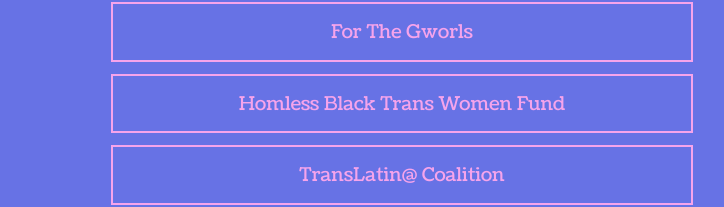
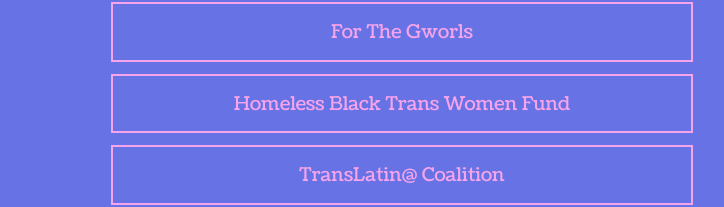
Before and after one commit to browncap/translivesmatter.xyz, a Vue app: page / in a window 1280 px wide. Shown: the part 413-620 px from the top of the page, without its empty margins (238-962 px from the left). Built offline with nearby package versions, Linux system fonts and the light colour scheme.

Commit message:
Fix misspelling

```diff
--- a/src/components/Home/components/Organizations.vue
+++ b/src/components/Home/components/Organizations.vue
@@ -23,7 +23,7 @@
     return {
       organizations: [
         {name: "For The Gworls", link: "https://www.forthegworls.party/donate"},
-        {name: "Homless Black Trans Women Fund", link: "https://www.gofundme.com/f/p6q5sm-homeless-black-trans-women-fund?utm_source=twitter&utm_medium=social&utm_campaign=m_pd+share-sheet"},
+        {name: "Homeless Black Trans Women Fund", link: "https://www.gofundme.com/f/p6q5sm-homeless-black-trans-women-fund?utm_source=twitter&utm_medium=social&utm_campaign=m_pd+share-sheet"},
         {name: "TransLatin@ Coalition", link: "https://www.translatinacoalition.org/donate"},
         {name: "The Okra Project", link: "https://www.theokraproject.com/"},
         {name: "Mermaids", link: "https://mermaidsuk.org.uk/donate/"},
```
